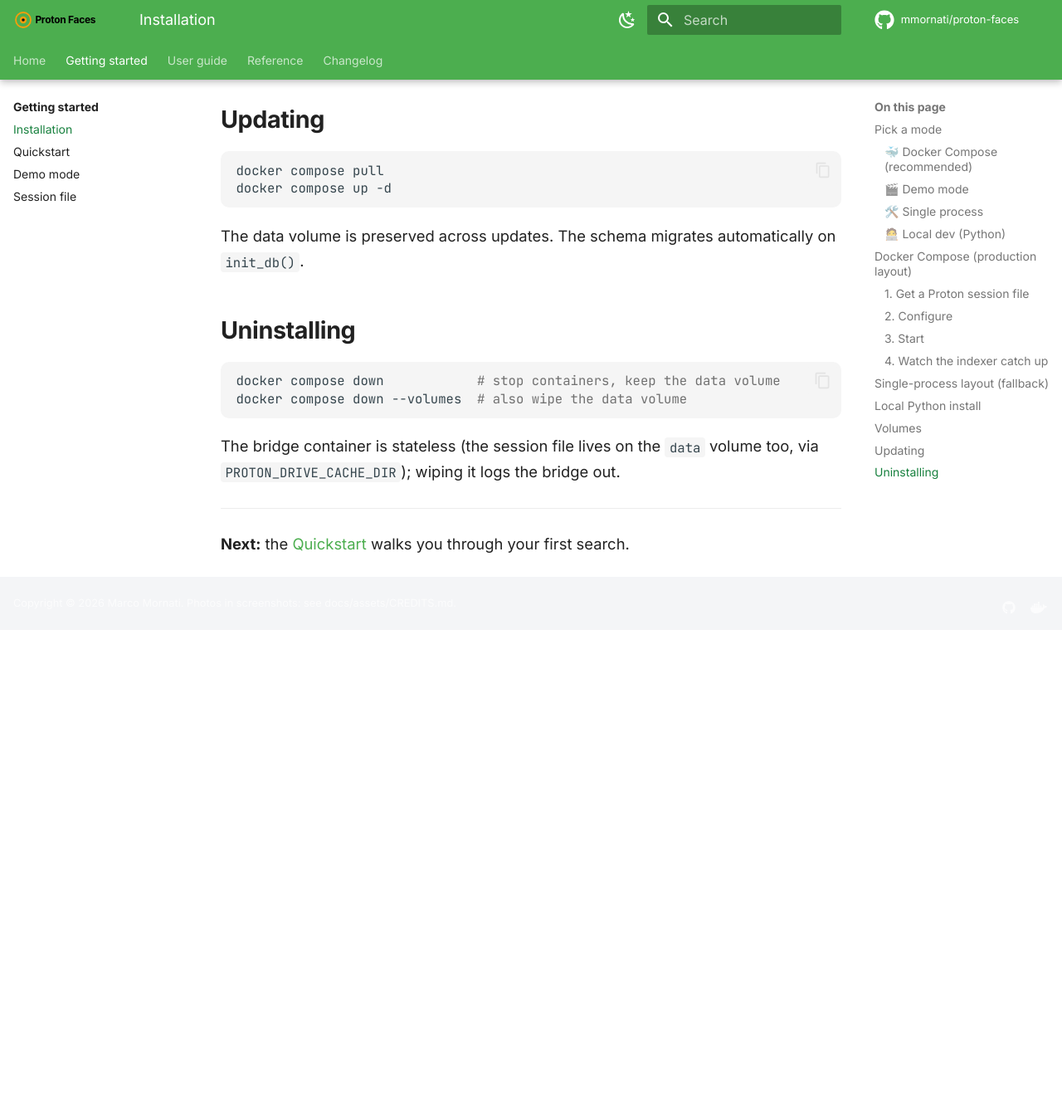
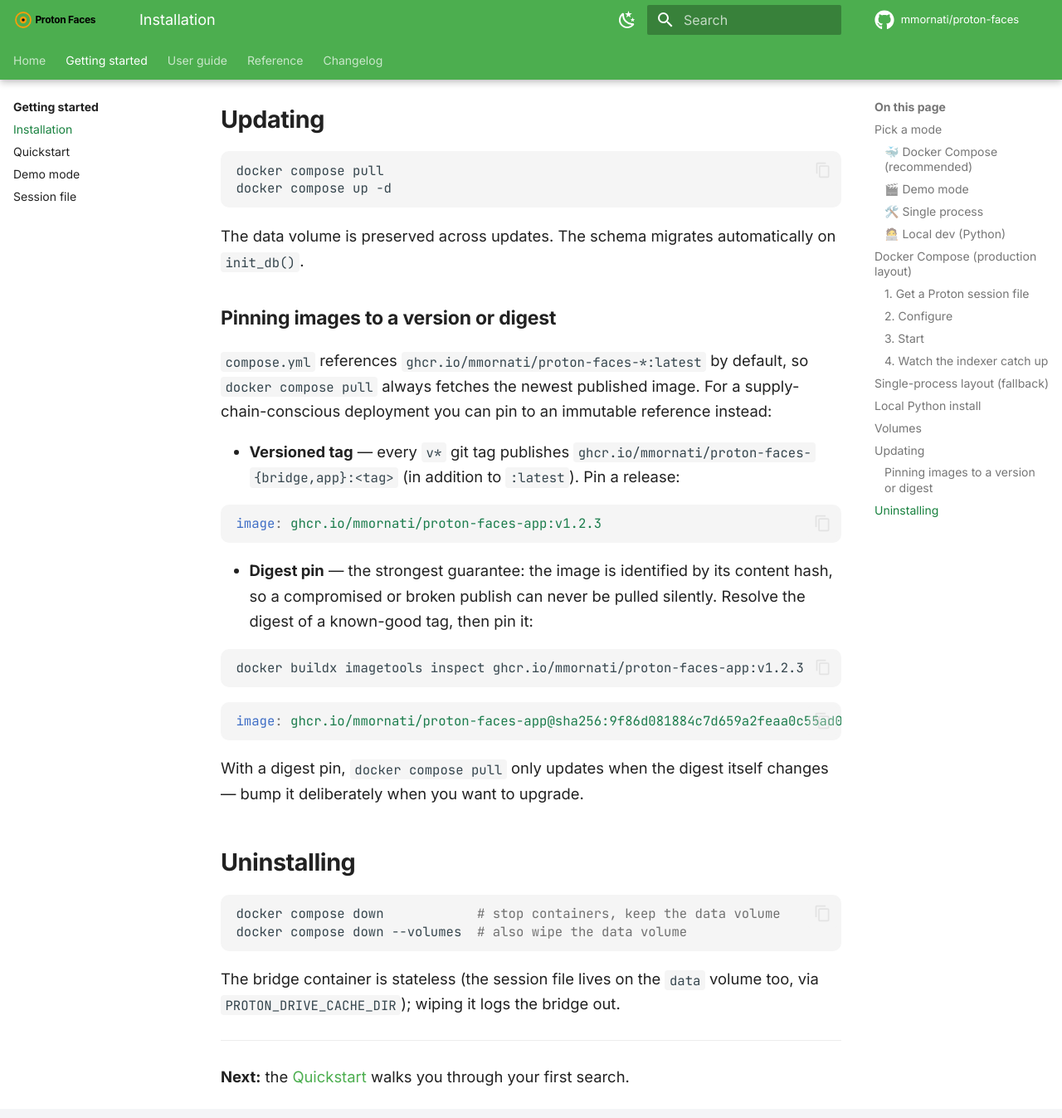
Before and after one commit to mmornati/proton-faces, an MkDocs documentation site: the page built from docs/getting-started/installation.md, in a window 1280 px wide and 1400 px high, scrolled down 3858 px. Shown: the top 1347 px of the window at 83% size. Built offline with MkDocs 1.6.1 and Material for MkDocs 9.7.7, drawn with Linux system fonts in a browser that asks for light colours; comment, search, counter and statistics services are not loaded; before the commit the page ends 4617 px from its top, so only the background shows below that.

Commit message:
ci(security): pin actions, add dependency audits, document image pinning (fix #51) (#186)
- Pin all GitHub Actions to full commit SHAs with version comments across
  test.yml, publish.yml, and docs.yml (12 actions).
- Pin bun-version to 1.2.23 instead of latest (matches bridge base image).
- Add a dependency-audit job (pip-audit on all requirement files + bun
  audit) on PR/push and a daily schedule.
- Bump cryptography, Pillow, pytest, and fastapi/starlette to clear 64
  known CVEs so the audit job stays green.
- Document versioned-tag and digest-pinned image deploys in installation
  docs and add a threat-model row for compromised image publishes.

Co-authored-by: mmornati <mmornati@example.com>
Co-authored-by: Copilot App <223556219+Copilot@users.noreply.github.com>

````diff
--- a/docs/getting-started/installation.md
+++ b/docs/getting-started/installation.md
@@ -144,6 +144,28 @@ docker compose up -d
 
 The data volume is preserved across updates. The schema migrates automatically on `init_db()`.
 
+### Pinning images to a version or digest
+
+`compose.yml` references `ghcr.io/mmornati/proton-faces-*:latest` by default, so `docker compose pull` always fetches the newest published image. For a supply-chain-conscious deployment you can pin to an immutable reference instead:
+
+- **Versioned tag** — every `v*` git tag publishes `ghcr.io/mmornati/proton-faces-{bridge,app}:<tag>` (in addition to `:latest`). Pin a release:
+
+  ```yaml
+  image: ghcr.io/mmornati/proton-faces-app:v1.2.3
+  ```
+
+- **Digest pin** — the strongest guarantee: the image is identified by its content hash, so a compromised or broken publish can never be pulled silently. Resolve the digest of a known-good tag, then pin it:
+
+  ```bash
+  docker buildx imagetools inspect ghcr.io/mmornati/proton-faces-app:v1.2.3
+  ```
+
+  ```yaml
+  image: ghcr.io/mmornati/proton-faces-app@sha256:9f86d081884c7d659a2feaa0c55ad015a3bf4f1b2b0b822cd15d6c15b0f00a08
+  ```
+
+  With a digest pin, `docker compose pull` only updates when the digest itself changes — bump it deliberately when you want to upgrade.
+
 ## Uninstalling
 
 ```bash
--- a/requirements-dev.txt
+++ b/requirements-dev.txt
@@ -3,6 +3,7 @@
 # and not needed to run the unit test suite.
 
 -r app/requirements-core.txt
-pytest>=8.0,<9.0
+pytest>=9.0,<10.0
 pytest-cov>=5.0,<6.0
 ruff>=0.5,<1.0
+pip-audit>=2.7,<3.0
````
Also changed, not shown: docs/reference/security-privacy.md (+1 -0 lines), 4 other files.
